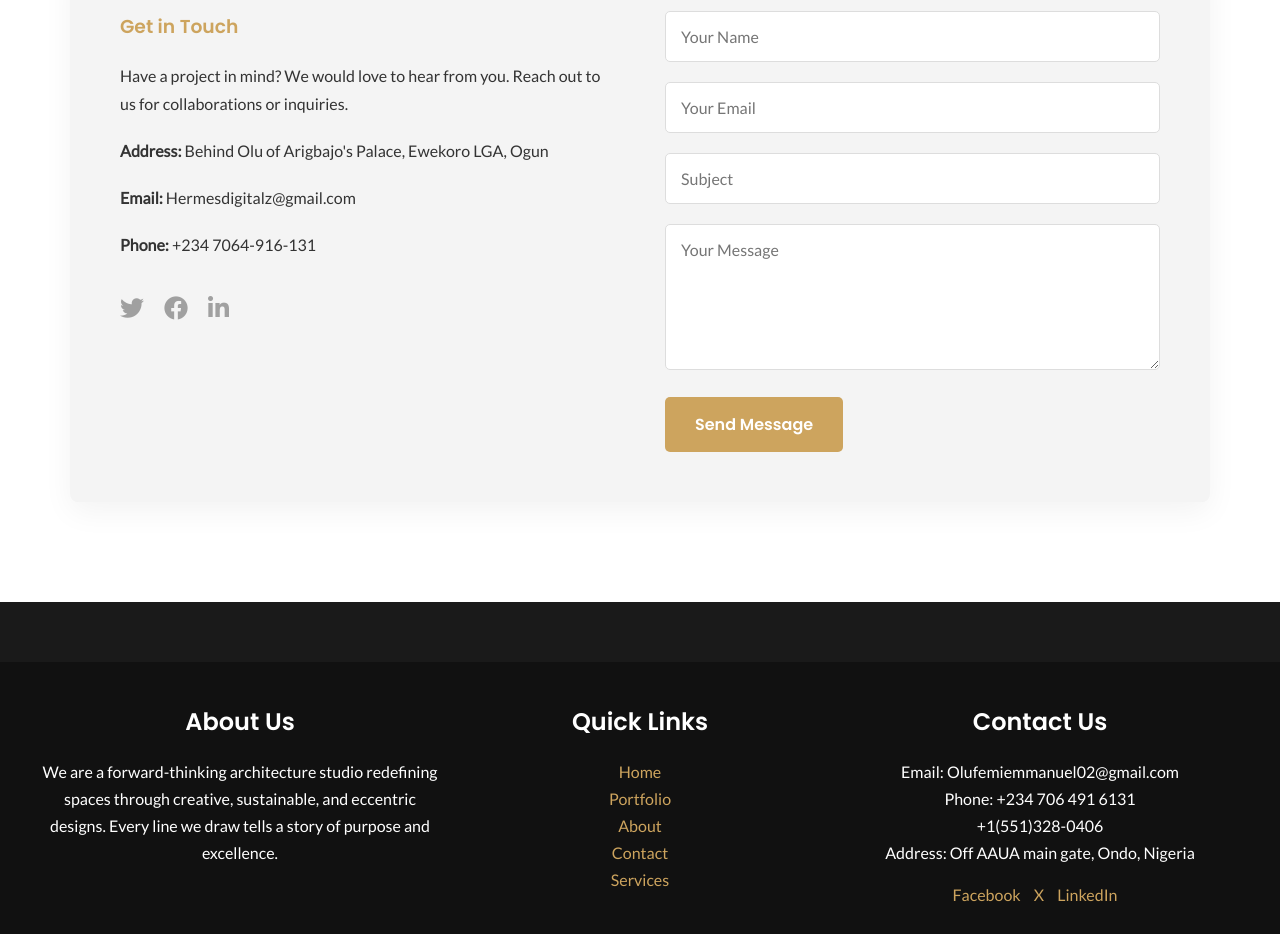
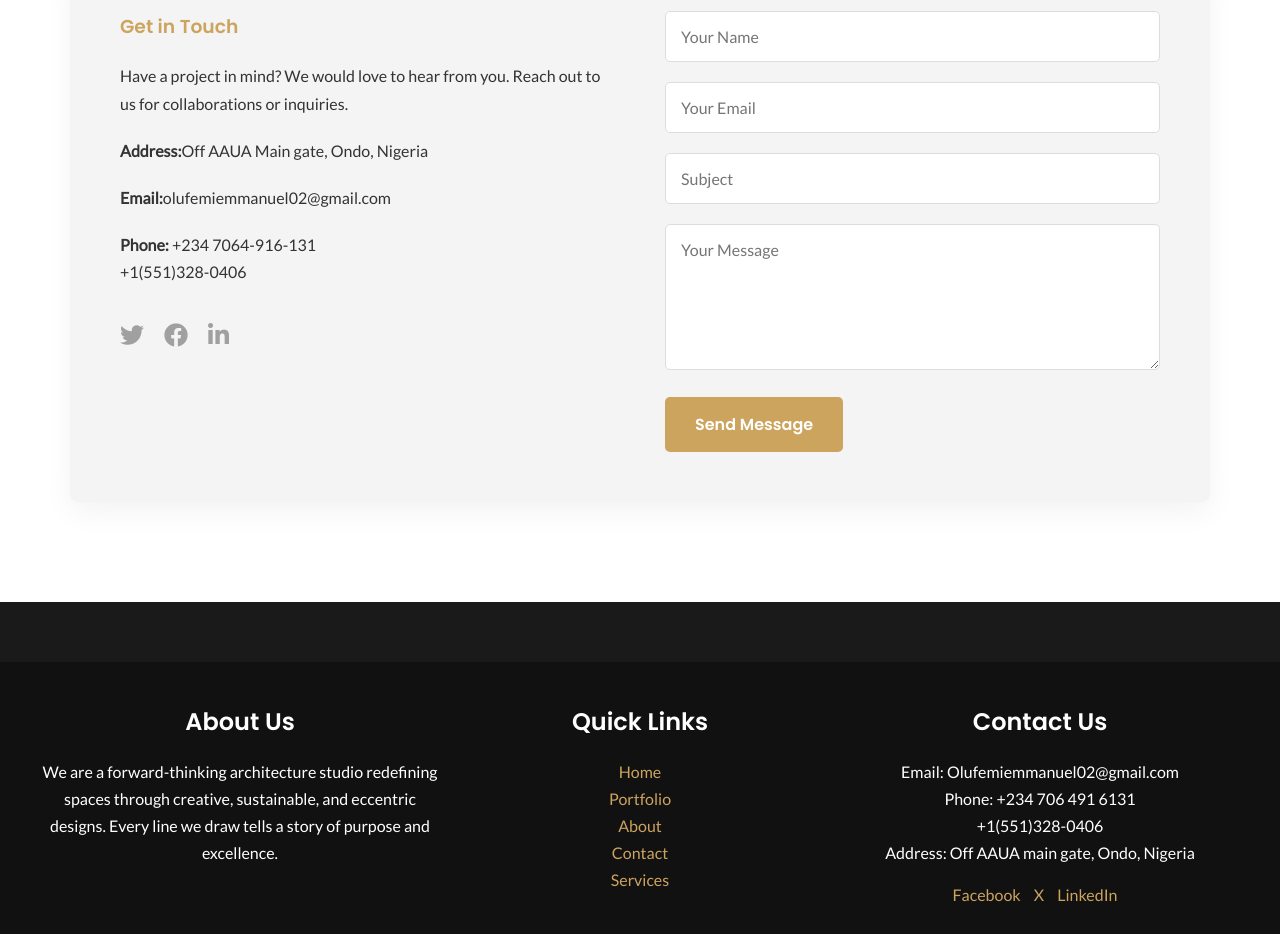
Before and after one commit to hermesdigitalz-ctrl/web4arc, a plain HTML site: page index.html in a window 1280 px wide. Shown: the part 4940-5874 px from the top of the page. Drawn offline with Linux system fonts and the light colour scheme.

Commit message:
Update index.html

```diff
--- a/index.html
+++ b/index.html
@@ -715,9 +715,9 @@
                     <div class="contact-info">
                         <h3>Get in Touch</h3>
                         <p>Have a project in mind? We would love to hear from you. Reach out to us for collaborations or inquiries.</p>
-                        <p><strong>Address:</strong> Behind Olu of Arigbajo's Palace, Ewekoro LGA, Ogun</p>
-                        <p><strong>Email:</strong> Hermesdigitalz@gmail.com</p>
-                        <p><strong>Phone:</strong> +234 7064-916-131</p>
+                        <p><strong>Address:</strong>Off AAUA Main gate, Ondo, Nigeria</p>
+                        <p><strong>Email:</strong>olufemiemmanuel02@gmail.com</p>
+                        <p><strong>Phone:</strong> +234 7064-916-131<br>+1(551)328-0406</p>
                         <ul class="social-links" style="justify-content: flex-start; margin-top: 30px; margin-bottom: 0;">
                             <li><a href="https://x.com/olufemieade"><i class="fab fa-twitter"></i></a></li>
                             <li><a href="https://www.facebook.com/profile.php?id=100080168312838"><i class="fab fa-facebook"></i></a></li>
```
